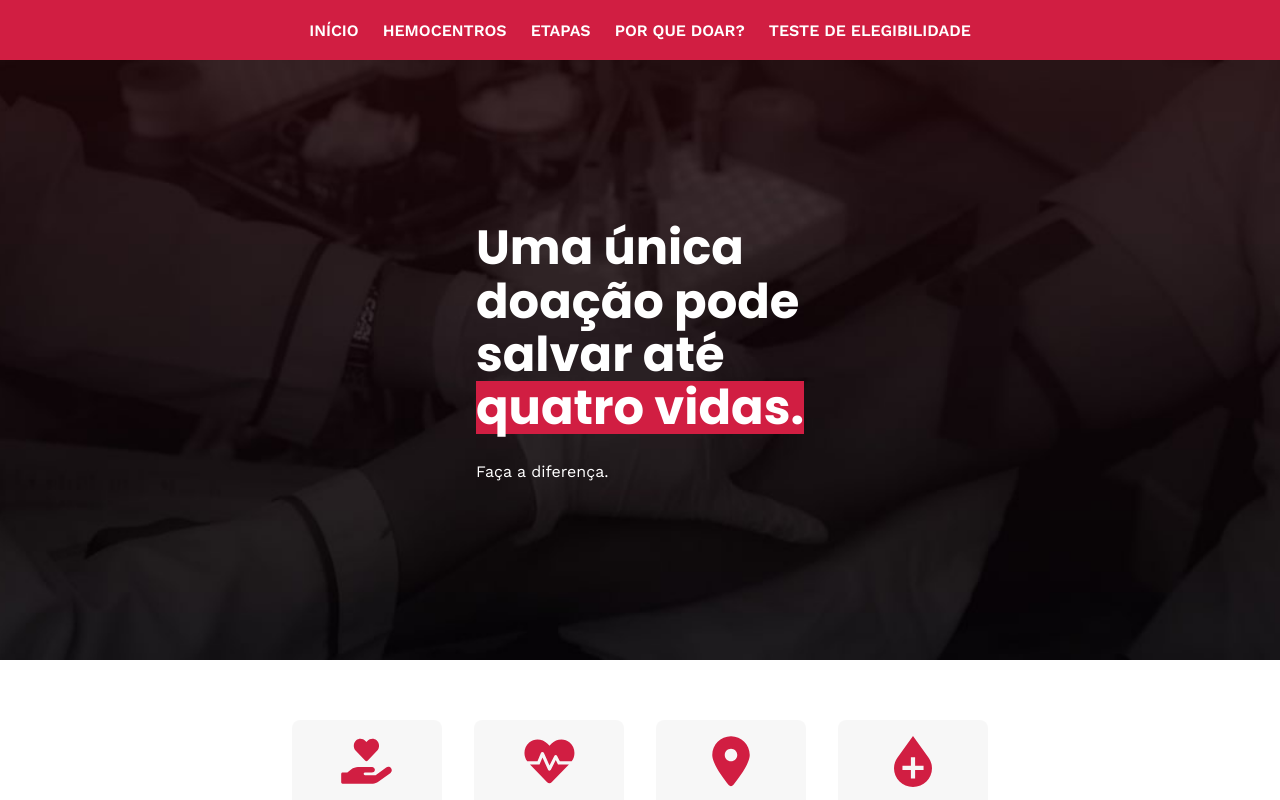
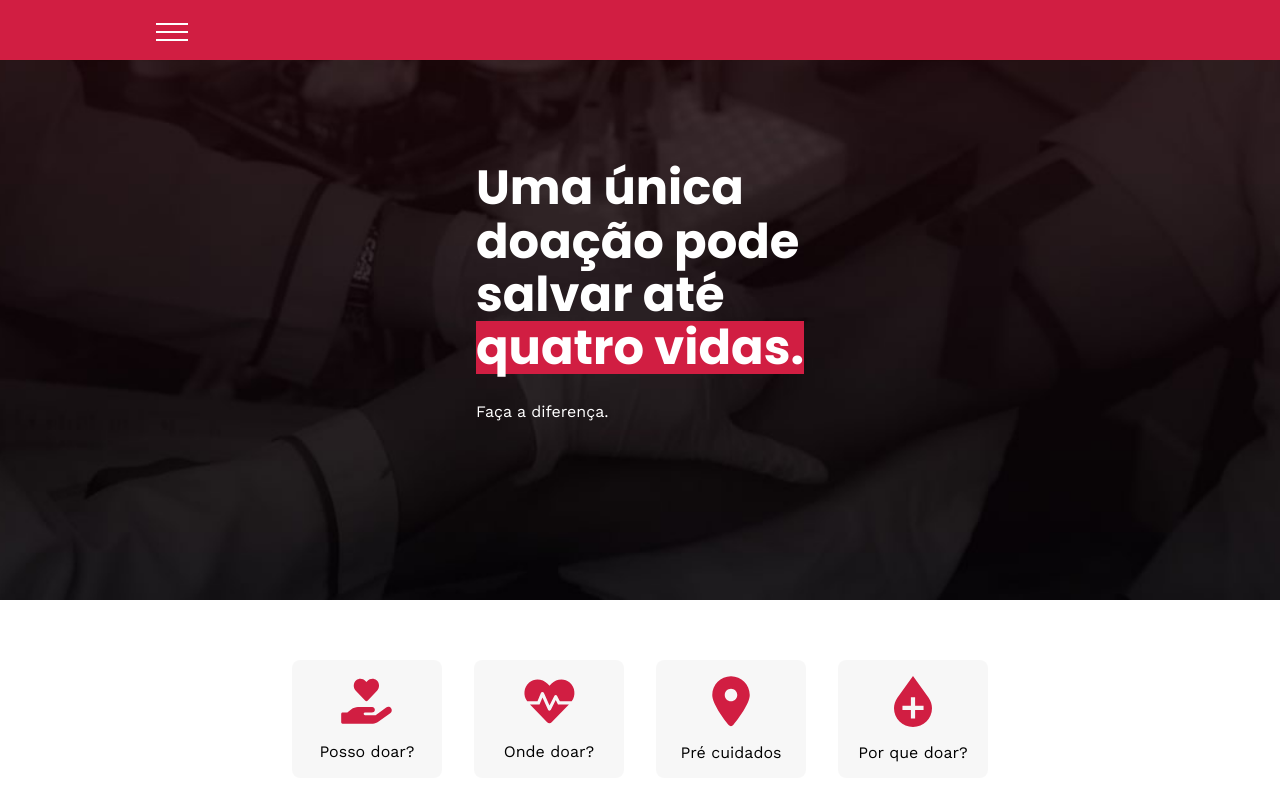
Before and after one commit to joseiedo/doeVida-react, a React (Create React App) app: page / in a window 1280 px wide. Shown: the top 800 px of the page. Built offline with nearby package versions, Linux system fonts and the light colour scheme.

Commit message:
menu mobile refatorado

```diff
--- a/src/global/global.css
+++ b/src/global/global.css
@@ -11,3 +11,11 @@ img {
   max-width: 100%;
   height: auto;
 }
+
+ul,
+li,
+a {
+  text-decoration: none;
+  list-style: none;
+  color: inherit;
+}
--- a/src/header/Header.js
+++ b/src/header/Header.js
@@ -1,29 +1,61 @@
 import React from "react";
 import "./header.css";
+import styles from "./header.module.css";
+
 const Header = () => {
-  const links = [
-    "início",
-    "hemocentros",
-    "etapas",
-    "por que doar?",
-    "teste de elegibilidade",
-  ];
+  const [mobile, setMobile] = React.useState(false);
+  const [mobileMenu, setMobileMenu] = React.useState(false);
+
+  React.useEffect(() => {
+    function handleResize() {
+      if (window.matchMedia("(max-width: 800px)").matches) {
+        setMobile(true);
+      } else {
+        setMobile(false);
+      }
+    }
+
+    window.addEventListener("resize", handleResize);
+    handleResize();
+    return () => window.removeEventListener("resize", handleResize);
+  }, []);
 
   return (
-    <header className="header">
-      <input type="checkbox" id="menu-control" className="menu-control" />
-      <ul>
-        {links.map((link) => {
-          return (
-            <li key={link}>
-              <a href="./">{link}</a>
-            </li>
-          );
-        })}
-      </ul>
-      <label htmlFor="menu-control" className="hamburger-icon">
-        <div></div>
-      </label>
+    <header className={styles.header}>
+      <div className={styles.headerContainer}>
+        <button
+          className={styles.toggleMenu}
+          onClick={() => setMobileMenu(!mobileMenu)}
+        >
+          <span
+            className={
+              mobileMenu
+                ? `${styles.hamburger} ${styles.closeMenu}`
+                : styles.hamburger
+            }
+          ></span>
+        </button>
+      </div>
+
+      <nav className={mobileMenu ? styles.navMenu : styles.inactiveNavMenu}>
+        <ul>
+          <li>
+            <a href="#">início</a>
+          </li>
+          <li>
+            <a href="#">hemocentros</a>
+          </li>
+          <li>
+            <a href="#">etapas</a>
+          </li>
+          <li>
+            <a href="#">por que doar?</a>
+          </li>
+          <li>
+            <a href="#">teste de elegibilidade</a>
+          </li>
+        </ul>
+      </nav>
     </header>
   );
 };
--- a/src/header/header.css
+++ b/src/header/header.css
@@ -3,14 +3,17 @@
   background-color: #d11e42;
 }
 
+.header ul li a {
+  font-family: "Work Sans", sans-serif;
+  font-weight: 600;
+  text-decoration: none;
+  color: #fff;
+  text-transform: uppercase;
+}
+
+/*
 .header .menu {
   display: none;
-}
-.header ul {
-  background-color: #d11e42;
-  display: flex;
-  justify-content: center;
-  height: 60px;
 }
 
 .header ul li {
@@ -19,17 +22,6 @@
 
 .header ul li + li {
   margin-left: 24px;
-}
-.header ul li a {
-  font-family: "Work Sans", sans-serif;
-  font-weight: 600;
-  text-decoration: none;
-  cursor: pointer;
-  color: #fff;
-  text-transform: uppercase;
-  height: 100%;
-  display: flex;
-  align-items: center;
 }
 
 .header ul li a:hover {
@@ -112,4 +104,4 @@
 
 .menu-control {
   display: none;
-}
+} */
--- /dev/null
+++ b/src/header/header.module.css
@@ -0,0 +1,82 @@
+.header {
+  position: fixed;
+  height: 3.75rem;
+  background-color: #d11e42;
+  z-index: 20;
+  width: 100%;
+}
+
+.headerContainer {
+  height: 100%;
+  display: flex;
+  width: 100%;
+  margin: 0 auto;
+  max-width: 1000px;
+}
+
+.toggleMenu {
+  z-index: 999;
+  margin: 1rem;
+  cursor: pointer;
+  height: 32px;
+  width: 32px;
+  background-color: transparent;
+  border: none;
+  display: flex;
+  align-items: center;
+}
+
+.hamburger {
+  display: block;
+  background-color: white;
+  color: white;
+  height: 2px;
+  width: 100%;
+  box-shadow: 0 8px 0 currentColor, 0 -8px 0 currentColor;
+}
+
+.closeMenu {
+  box-shadow: none;
+  transform: rotate(40deg);
+  transition: 0.3s;
+}
+
+.closeMenu::after {
+  content: "";
+  display: block;
+  background-color: white;
+  color: white;
+  height: 2px;
+  transform: rotate(-80deg);
+  transition: 0.3s;
+}
+
+.navMenu,
+.inactiveNavMenu {
+  font-family: "work sans", sans-serif;
+
+  position: fixed;
+  background-color: #d11e42;
+  z-index: 20;
+  height: calc(100vh - 3.75rem);
+  width: 100%;
+  display: flex;
+  align-items: center;
+  justify-content: center;
+  transition: 0.3s;
+}
+
+.inactiveNavMenu {
+  height: 0px;
+  transition: 0.3s;
+}
+
+.inactiveNavMenu li {
+  display: none;
+}
+.navMenu li {
+  font-size: 2rem;
+  color: white;
+  padding: 1rem;
+  border-bottom: 2px solid rgba(0, 0, 0, 0.3);
+}
--- a/src/requisitos/requisitos.css
+++ b/src/requisitos/requisitos.css
@@ -1,5 +1,5 @@
 .requisitos {
-  padding: 60px 0px;
+  padding: 60hpx 0px;
   display: flex;
   justify-content: center;
   padding-left: 20px;
```
